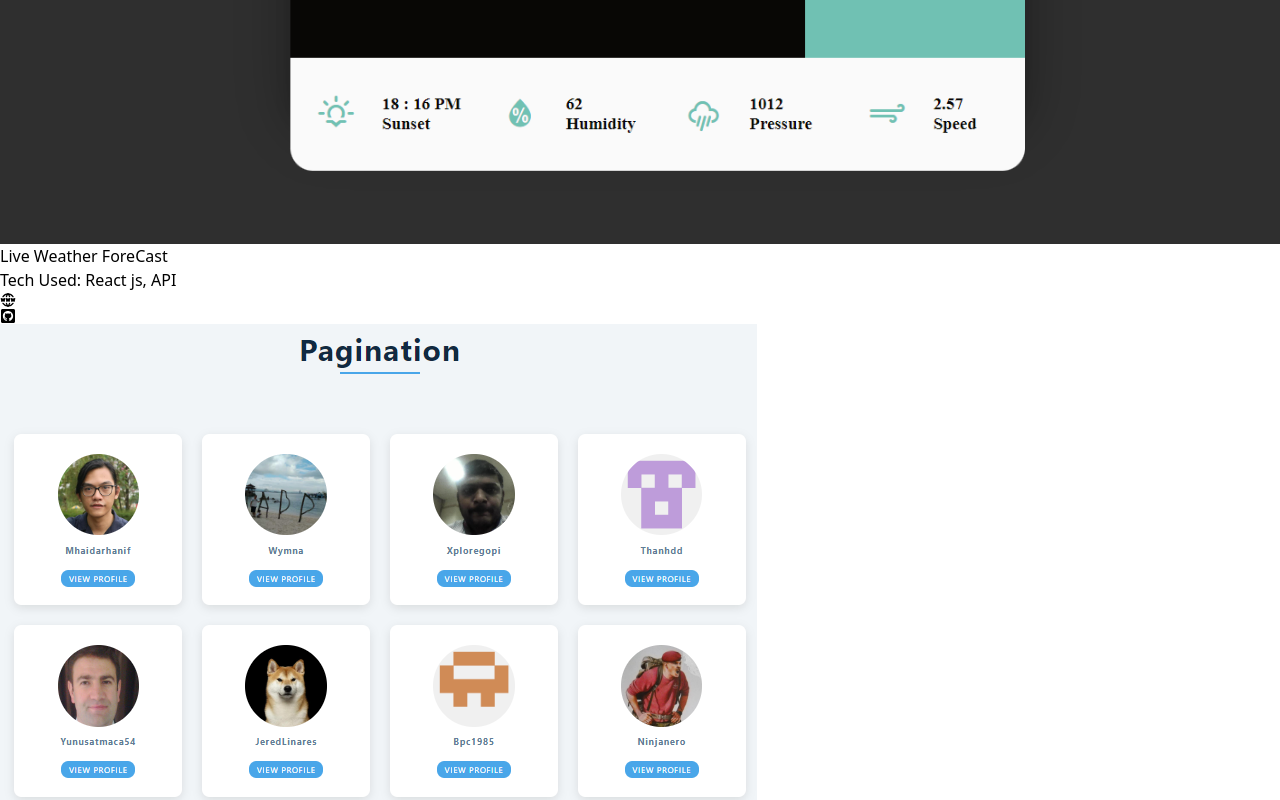
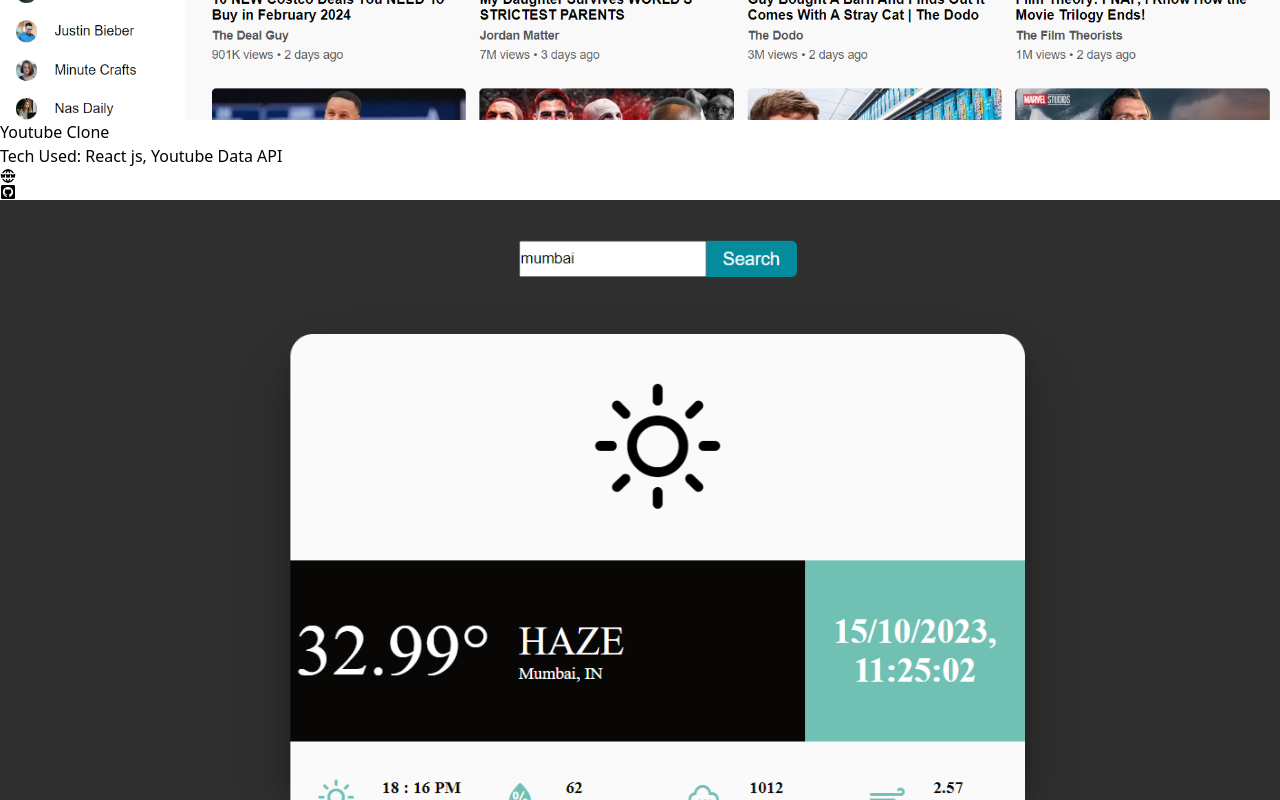
Before and after one commit to Prajwal-tagde/portfolio-1, a React (Vite) app: page / in a window 1280 px wide. Shown: the part 3720-4520 px from the top of the page. Built offline with nearby package versions, Linux system fonts and the light colour scheme.

Commit message:
youtube clone added

```diff
--- a/src/data.jsx
+++ b/src/data.jsx
@@ -13,6 +13,7 @@
 import bazaar from './assets/projects/bazaar.png';
 import pagination from './assets/projects/pagination.png';
 import wikipedia from './assets/projects/wikipedia.png';
+import youtubeClone from './assets/projects/youtube-clone.png';
 
 export const links = [
   { id: nanoid(), href: '#home', text: 'home' },
@@ -97,6 +98,14 @@
   },
   {
     id: nanoid(),
+    img: youtubeClone,
+    url: 'https://youtube-clone-z08.netlify.app/',
+    github: 'https://github.com/Prajwal-tagde/youtube-clone',
+    title: 'Youtube Clone',
+    text: 'React js, Youtube Data API',
+  },
+  {
+    id: nanoid(),
     img: weather,
     url: 'https://live-weather-forecast-app7.netlify.app/',
     github: '#',
```
Also changed, not shown: src/assets/projects/youtube-clone.png (added).
